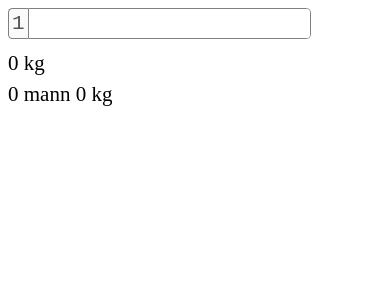
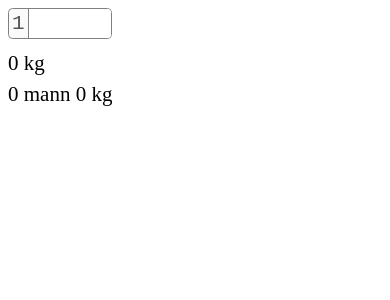
Before and after one commit to rmhaiderali/kg-mann-calculator, a React (Vite) app: page / in a window 390 px wide. Shown: the top 300 px of the page. Built offline with nearby package versions, Linux system fonts and the light colour scheme.

Commit message:
Refactor UI for responsive textarea sizing
Set input-mode=numeric if OS is Android.
Delay history.pushState until 500 ms after typing stops.

```diff
--- a/index.html
+++ b/index.html
@@ -2,7 +2,6 @@
 <html lang="en">
   <head>
     <meta charset="UTF-8" />
-    <link rel="icon" type="image/svg+xml" href="/vite.svg" />
     <meta name="viewport" content="width=device-width, initial-scale=1.0" />
     <title>kg-mann-calculator</title>
   </head>
--- a/package.json
+++ b/package.json
@@ -11,9 +11,11 @@
     "deploy": "gh-pages -d dist"
   },
   "dependencies": {
+    "debounce": "^2.2.0",
     "gh-pages": "^6.3.0",
     "react": "^19.1.1",
-    "react-dom": "^19.1.1"
+    "react-dom": "^19.1.1",
+    "ua-parser-js": "^2.0.5"
   },
   "devDependencies": {
     "@types/react": "^19.1.16",
--- a/src/App.jsx
+++ b/src/App.jsx
@@ -1,17 +1,44 @@
-import { useEffect, useState } from "react"
+import { useEffect, useState, useRef } from "react"
+import { UAParser } from "ua-parser-js"
+import debounce from "debounce"
+
+const userAgent = new UAParser().getResult()
+
+const pushState = debounce((newParams) => {
+  history.pushState(newParams, "", "?" + new URLSearchParams(newParams))
+}, 500)
+
+const isFieldSizingSupported = CSS.supports("field-sizing", "content")
 
 function App() {
-  const fontSize = "14px"
+  const textRef = useRef(null)
+  const lineNoRef = useRef(null)
 
   const [searchParams, setSearchParams] = useState(
     Object.fromEntries(new URLSearchParams(location.search).entries())
   )
 
+  function updateTextRefWidth() {
+    textRef.current.style.width = "0px"
+    textRef.current.style.width = textRef.current.scrollWidth + 1 + "px"
+  }
+
+  function updateLineNoRefWidth() {
+    lineNoRef.current.style.width = "0px"
+    lineNoRef.current.style.width = lineNoRef.current.scrollWidth + 1 + "px"
+  }
+
+  function updateBothRefWidth() {
+    if (isFieldSizingSupported) return
+    updateTextRefWidth()
+    updateLineNoRefWidth()
+  }
+
   const text = searchParams?.text || ""
   const setText = (newText) => {
     setSearchParams((prev) => {
       const newParams = { ...prev, text: newText }
-      history.pushState(newParams, "", "?" + new URLSearchParams(newParams))
+      pushState(newParams)
       return newParams
     })
   }
@@ -19,6 +46,11 @@ function App() {
   const lines = text.split("\n")
   const numbers = lines.map((line) => parseFloat(line))
   const sum = numbers.reduce((a, b) => a + (isNaN(b) ? 0 : b), 0)
+
+  const sign = sum < 0 ? "−" : ""
+  const absTotalKg = Math.abs(sum.toFixed(2))
+  const absMann = Math.abs(Math[sum / 40 < 0 ? "ceil" : "floor"](sum / 40))
+  const absRemainingKg = Math.abs((sum % 40).toFixed(2))
 
   function arrayRange(start, stop, step = 1) {
     return Array.from(
@@ -28,63 +60,57 @@ function App() {
   }
 
   useEffect(() => {
+    updateBothRefWidth()
+    window.addEventListener("resize", updateBothRefWidth)
     window.addEventListener("popstate", ({ state }) => setSearchParams(state))
   }, [])
 
+  useEffect(() => {
+    updateBothRefWidth()
+  }, [text])
+
   return (
-    <div style={{ fontSize, zoom: "1.5" }}>
-      <div style={{ display: "flex" }}>
-        <div style={{ display: "flex" }}>
+    <div style={{ zoom: "1.5" }}>
+      <table>
+        <colgroup>
+          <col style={{ width: "1px" }} />
+          <col style={{ width: "auto" }} />
+        </colgroup>
+        <tbody>
+          <tr>
+            <td style={{ borderRight: "1px solid gray" }}>
               <textarea
-            style={{
-              fontSize,
-              margin: "0px",
-              resize: "none",
-              outline: "none",
-              userSelect: "none",
-              fieldSizing: "content",
-              border: "1px solid gray",
-              borderRight: "none",
-              borderRadius: "3px 0px 0px 3px",
-            }}
+                style={{ userSelect: "none" }}
+                wrap="off"
+                ref={lineNoRef}
                 disabled={true}
                 readOnly={true}
                 rows={lines.length}
                 value={arrayRange(1, lines.length).join("\n")}
               />
-        </div>
-        <div
-          style={{
-            display: "flex",
-            overflow: "hidden",
-            border: "1px solid gray",
-            borderRadius: "0px 3px 3px 0px",
-          }}
-        >
+            </td>
+            <td>
               <textarea
                 style={{
-              fontSize,
-              margin: "0px",
-              border: "none",
-              resize: "none",
-              outline: "none",
+                  minWidth: "100%",
+                  boxSizing: "border-box",
                 }}
                 wrap="off"
+                value={text}
+                ref={textRef}
                 rows={lines.length}
-            inputMode={
-              navigator.userAgent.includes("AppleWebKit/") &&
-              !navigator.userAgent.includes("Chrome/")
-                ? "text"
-                : "decimal"
-            }
-            value={text}
                 onChange={(e) => setText(e.target.value)}
+                inputMode={userAgent.os.name === "Android" ? "numeric" : "text"}
               />
+            </td>
+          </tr>
+        </tbody>
+      </table>
+      <div style={{ marginTop: "8px" }}>
+        {sign} {absTotalKg} kg
       </div>
-      </div>
-      <div style={{ marginTop: "8px" }}>{Number(sum.toFixed(2))} kg</div>
       <div style={{ marginTop: "4px" }}>
-        {Math.floor(sum / 40)} mann {Number((sum % 40).toFixed(2))} kg
+        {sign} {absMann} mann {absRemainingKg} kg
       </div>
     </div>
   )
--- a/src/index.css
+++ b/src/index.css
@@ -1,3 +1,32 @@
 :root {
-  color-scheme: light dark
+  color-scheme: light dark;
 }
+
+html,
+body {
+  font-size: 14px;
+  width: fit-content;
+}
+
+table {
+  min-width: 100%;
+  overflow: hidden;
+  border-radius: 3px;
+  border-spacing: 0px;
+  box-sizing: border-box;
+  border: 1px solid gray;
+}
+
+td {
+  padding: 0px;
+}
+
+textarea {
+  margin: 0px;
+  border: none;
+  resize: none;
+  outline: none;
+  display: block;
+  font-size: 14px;
+  field-sizing: content;
+}
```
Also changed, not shown: 1 other file (tests, documents, lock files or other folders). Lines whose indentation alone changed are shown as unchanged.
